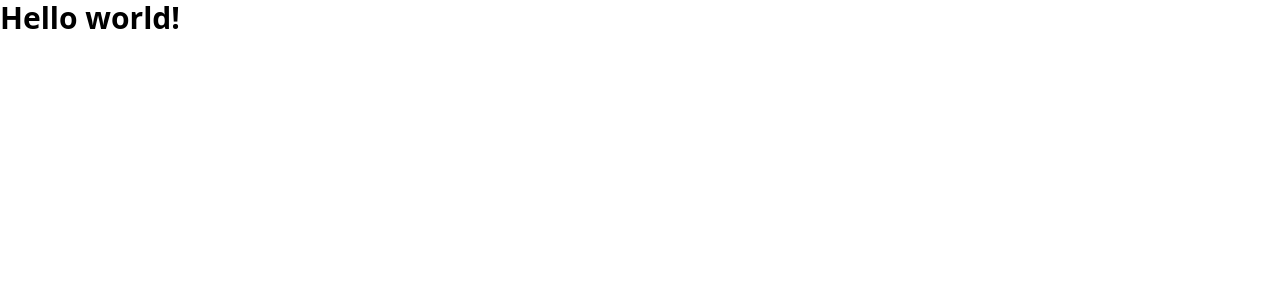
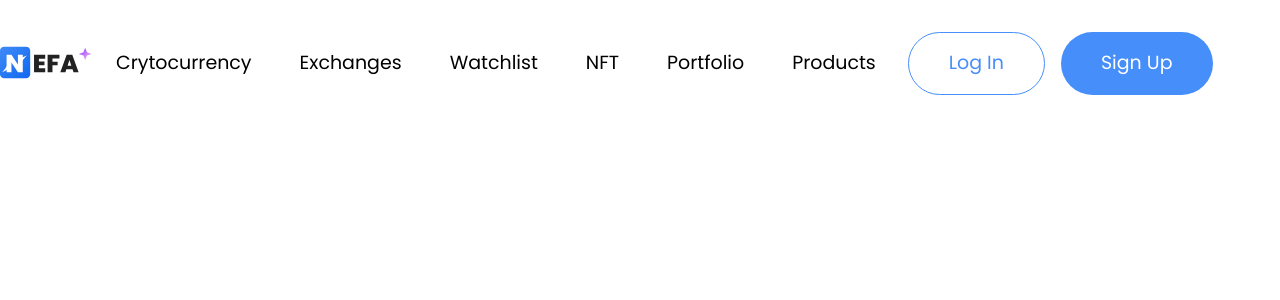
Before and after one commit to jenil-patel97/cryptoweb, a Next.js app: page / in a window 1280 px wide. Shown: the top 300 px of the page. Built offline with nearby package versions, Linux system fonts and the light colour scheme.

Commit message:
feat: Navbar

```diff
--- /dev/null
+++ b/components/Layout/layout.jsx
@@ -0,0 +1,12 @@
+import Navbar from "../Navbar/Navbar";
+
+function Layout({ children }) {
+  return (
+    <div className="container mx-auto">
+      <Navbar />
+      {children}
+    </div>
+  );
+}
+
+export default Layout;
--- /dev/null
+++ b/components/Navbar/Navbar.jsx
@@ -0,0 +1,32 @@
+import Image from "next/image";
+import logo from "../../public/logo.svg";
+import PrimaryButton from '../buttons/PrimaryButton'
+import SecondaryButton from "../buttons/SecondaryButton";
+
+const Navbar = () => {
+    return (
+        <div className="fixed top-0 py-8 flex justify-between items-center">
+                <div className="flex items-center">
+                    <Image src={logo} width={92} height={62} className='mr-6' alt="logo" />
+                    <nav className="flex">
+                        <a className="mx-6 hover:text-primary cursor-pointer">Crytocurrency</a>
+                        <a className="mx-6 hover:text-primary cursor-pointer">Exchanges</a>
+                        <a className="mx-6 hover:text-primary cursor-pointer">Watchlist</a>
+                        <a className="mx-6 hover:text-primary cursor-pointer">NFT</a>
+                        <a className="mx-6 hover:text-primary cursor-pointer">Portfolio</a>
+                        <a className="mx-6 hover:text-primary cursor-pointer">Products</a>
+                    </nav>
+            </div>
+            <div className="flex">
+                <SecondaryButton>
+                    Log In
+                </SecondaryButton>
+                <PrimaryButton>
+                    Sign Up
+                </PrimaryButton>
+            </div>
+        </div>
+    );
+};
+
+export default Navbar;
--- /dev/null
+++ b/components/buttons/PrimaryButton.jsx
@@ -0,0 +1,9 @@
+const PrimaryButton = ({ children, onClick, ...props }) => {
+  return (
+    <button onClick={onClick} className="bg-primary rounded-full text-white mx-2 py-4 px-10" {...props}>
+      {children}
+    </button>
+  );
+};
+
+export default PrimaryButton;
--- /dev/null
+++ b/components/buttons/SecondaryButton.jsx
@@ -0,0 +1,9 @@
+const SecondaryButton = ({ children, onClick, ...props }) => {
+    return (
+      <button onClick={onClick} className="border border-primary transition-colors duration-300 hover:bg-primary hover:text-white rounded-full bg-white text-primary mx-2 py-4 px-10" {...props}>
+        {children}
+      </button>
+    );
+  };
+
+  export default SecondaryButton;
--- a/pages/index.js
+++ b/pages/index.js
@@ -1,4 +1,5 @@
 import Head from "next/head";
+import Layout from "../components/Layout/layout";
 
 export default function Home() {
   return (
@@ -9,7 +10,11 @@ export default function Home() {
         <link rel="icon" href="/favicon.ico" />
       </Head>
 
-      <h4 className="text-3xl font-bold">Hello world!</h4>
+      <Layout>
+        <section>
+
+        </section>
+      </Layout>
     </div>
   );
 }
--- a/styles/globals.css
+++ b/styles/globals.css
@@ -3,3 +3,30 @@
 @tailwind base;
 @tailwind components;
 @tailwind utilities;
+
+body {
+  font-family: "Poppins", sans-serif;
+  font-size: 19px;
+}
+
+.bg-primary {
+  background-color: linear-gradient(130deg, #468ef9, #0c66ee);
+}
+
+.text-blue-gradient {
+  background: -webkit-linear-gradient(
+    283deg,
+    #3984f4,
+    #0cd3ff,
+    #2f7cf0,
+    #0e65e8
+  );
+  -webkit-background-clip: text;
+  -webkit-text-fill-color: transparent;
+}
+
+@media screen and (max-width: 768px) {
+  html {
+    font-size: 14px;
+  }
+}
```
Also changed, not shown: public/logo.svg (added).
